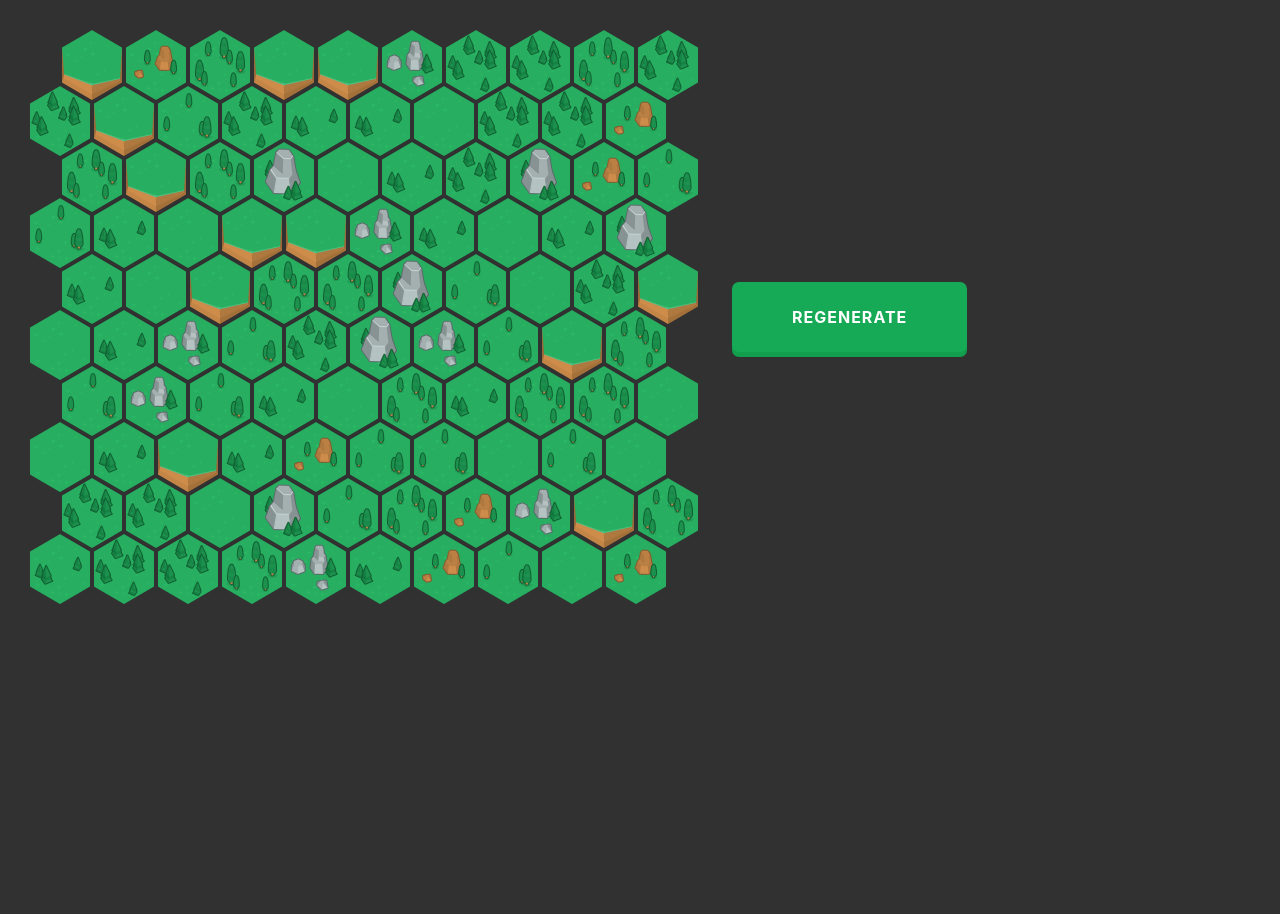
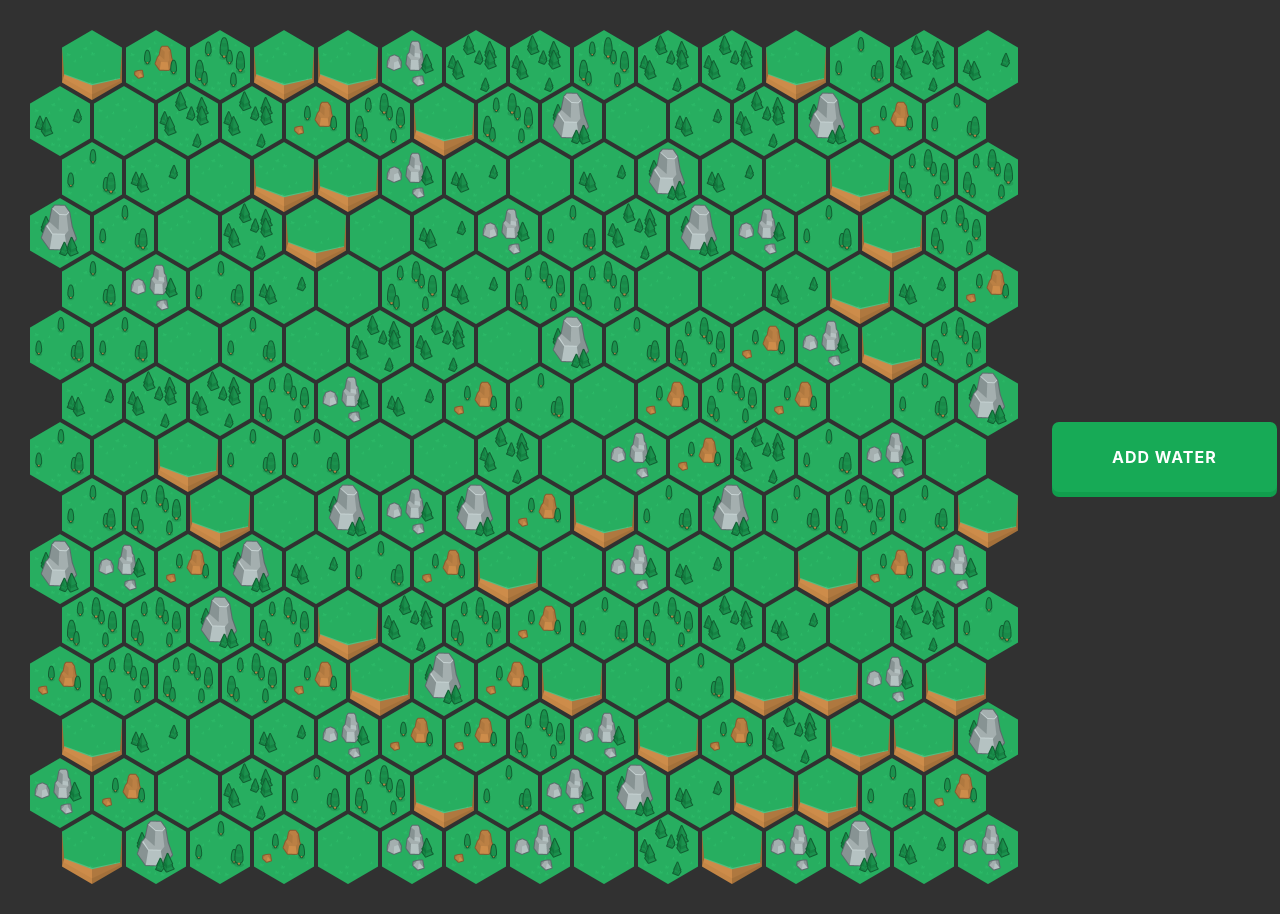
Before and after one commit to lourensdev/map-generator, a React (Create React App) app: page / in a window 1280 px wide. Before the commit the page ends 800 px from the top, so only its background shows below. Built offline with nearby package versions, Linux system fonts and the light colour scheme.

Commit message:
Build map size from data and add water

```diff
--- a/src/App.scss
+++ b/src/App.scss
@@ -27,3 +27,20 @@
         }
     }
 }
+
+.b-grid {
+    .e-row {
+        display: flex;
+    }
+    .e-cell {
+        display: inline-block;
+        border: 1px solid #313131;
+        width: 20px;
+        height: 20px;
+        background-color: #119e4d;
+
+        &.m-active {
+            background-color: #06c3ff;
+        }
+    }
+}
--- a/src/App.tsx
+++ b/src/App.tsx
@@ -1,15 +1,55 @@
 import React from 'react';
 import './App.scss';
 import Board from './components/board';
-
-const boardSize: number[] = [10,10];
+import Utilities from './common/utilities';
 
 class App extends React.Component<{}, {}> {
+
+  private boardSize: number[] = [15,15];
+  private board: number[][] = [];
+
+  constructor(props: any){
+    super(props);
+    this.board = this.createBoardData(this.boardSize);
+  }
+
+  createBoardData(size: number[]){
+    const baseType: number = 0;
+    let rows: number[][] = [];
+    for (let x = 0; x < size[0]; x++) {
+      let cells: number[] = [];
+      for (let y = 0; y < size[1]; y++) {
+        cells.push(baseType);
+      }
+      rows.push(cells);
+    }
+    return rows;
+  }
+
+  addRiverPass(grid: number[][], multiplier: number = 1) {
+    for (let z = 0; z < multiplier; z++) {
+      let randomStart: number = new Utilities().RandomRange(0, this.boardSize[0]);
+      for (let x = 0; x < grid.length; x++) {
+        for (let y = 0; y < grid[x].length; y++) {
+          if(y === randomStart) {
+            grid[x][y] = 1;
+          }
+        }
+        if(x % 2 === 0) {
+          randomStart = new Utilities().RandomRange(randomStart, randomStart + 1);
+        } else {
+          randomStart = new Utilities().RandomRange(randomStart - 1, randomStart + 2);
+        }
+      }
+    }
+    this.forceUpdate();
+  }
+
   render(){
     return (
       <div className="b-app">
-        <Board size={boardSize} />
-        <button className="e-btn" onClick={() => this.forceUpdate()}>Regenerate</button>
+        <Board data={this.board} />
+        <button className="e-btn" onClick={() => this.addRiverPass(this.board, 3)}>Add Water</button>
       </div>
     );
   }
--- /dev/null
+++ b/src/common/utilities.ts
@@ -0,0 +1,5 @@
+export default class Utilities {
+    public RandomRange(min: number, max: number){
+        return Math.floor(Math.random() * (max - min) + min);
+    }
+}
--- a/src/components/board.tsx
+++ b/src/components/board.tsx
@@ -3,33 +3,55 @@ import './board.scss';
 import Tile, { TileType } from './tile';
 
 interface IBoardProps {
-    size: number[];
+    data: number[][];
 }
 
 class Board extends React.Component<IBoardProps, {}> {
 
-    createColumns() {
-        let cols: any[] = [];
-        for (let i = 0; i < this.props.size[0]; i++) {
-            cols.push(
-                <div className="e-board-col"><Tile type={TileType.grass} /></div>
-            );
+    outputBoard(grid: number[][]) {
+        let rows: any[] = [];
+        let index: number = 0;
+        for (let x = 0; x < grid.length; x++) {
+          let cells: any[] = [];
+          for (let y = 0; y < grid[x].length; y++) {
+            cells.push(this.renderGridCell(index, grid[x][y]));
+            index++;
+          }
+          rows.push(this.renderGridRow(index, cells));
+          index++;
         }
-        return cols;
+        return rows;
     }
 
-    createRows() {
-        let rows: any[] = [];
-        for (let i = 0; i < this.props.size[1]; i++) {
-            rows.push( <div className="e-board-row">{ this.createColumns() }</div> );
+    renderGridRow(index: number, children: any) {
+        return (
+          <div key={index} className="e-board-row">
+            {children}
+          </div>
+        );
+    }
+
+    renderGridCell(index: number, type: number = 0){
+        let tile: any;
+        switch(type) {
+            case 0:
+                tile = <Tile type={TileType.grass} />;
+                break;
+            case 1:
+                tile = <Tile type={TileType.water} />;
+                break;
         }
-        return rows;
+        return (
+            <div key={index} className="e-board-col">
+                { tile }
+            </div>
+        );
     }
 
     render(){
         return (
             <div className="b-board">
-                { this.createRows() }
+                { this.outputBoard(this.props.data) }
             </div>
         );
     }
--- a/src/components/tile.tsx
+++ b/src/components/tile.tsx
@@ -1,6 +1,8 @@
 import React from 'react';
 
 import './tile.scss';
+
+import water from '../images/water.png';
 
 import dirt1 from '../images/dirt-1.png';
 import dirt2 from '../images/dirt-2.png';
@@ -47,6 +49,7 @@ const grassTiles: string[] = [
 ];
 
 export enum TileType {
+    water = "water",
     dirt = "dirt",
     grass = "grass"
 }
@@ -59,6 +62,9 @@ interface ITileProps {
 const Tile: React.FC<ITileProps> = (props) => {
     let tileArr: string[] = dirtTiles;
     switch(props.type) {
+        case TileType.water:
+            tileArr = [water];
+            break;
         case TileType.dirt:
             tileArr = dirtTiles;
             break;
```
Also changed, not shown: src/images/water.png (added).
